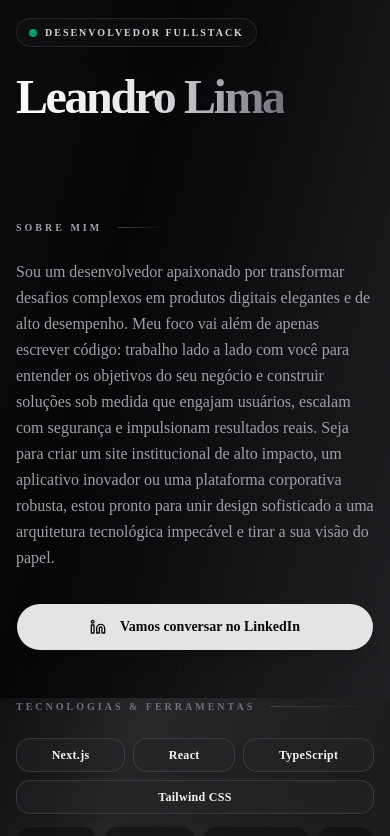
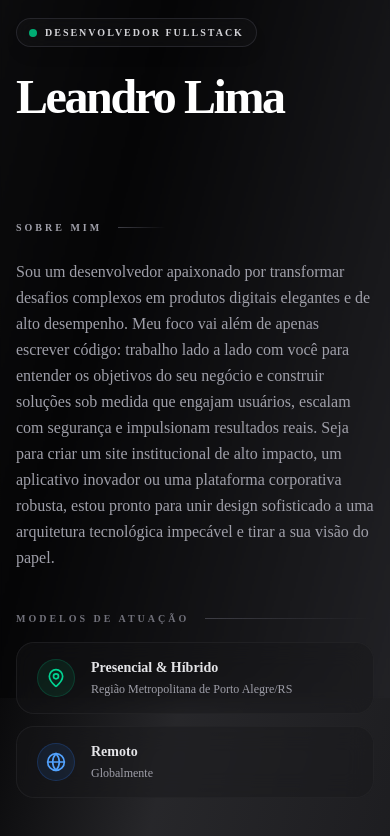
Before and after one commit to Leo-Elacosta/meu-portfolio, a Next.js app: page / in a window 390 px wide. Shown: the part 146-982 px from the top of the page. Built offline with nearby package versions, Linux system fonts and the light colour scheme; no server answers; the database is empty.

Commit message:
operation style added

```diff
--- a/src/app/page.tsx
+++ b/src/app/page.tsx
@@ -4,7 +4,8 @@
 import { supabase } from "@/lib/supabase";
 import Link from "next/link";
 import { useTransition, useSpring, useInView, animated } from "@react-spring/web";
-import { ArrowUpRight, Settings, Globe, Code2 } from "lucide-react";
+// NOVO: Adicionamos o MapPin aqui nas importações do lucide-react
+import { ArrowUpRight, Settings, Globe, Code2, MapPin } from "lucide-react";
 import { Button } from "@/components/ui/button";
 import { Skeleton } from "@/components/ui/skeleton";
 
@@ -25,6 +26,12 @@
     heroSubtitle: "Desenvolvedor Fullstack",
     aboutTitle: "Sobre mim",
     heroDescription: "Sou um desenvolvedor apaixonado por transformar desafios complexos em produtos digitais elegantes e de alto desempenho. Meu foco vai além de apenas escrever código: trabalho lado a lado com você para entender os objetivos do seu negócio e construir soluções sob medida que engajam usuários, escalam com segurança e impulsionam resultados reais. Seja para criar um site institucional de alto impacto, um aplicativo inovador ou uma plataforma corporativa robusta, estou pronto para unir design sofisticado a uma arquitetura tecnológica impecável e tirar a sua visão do papel.",
+    // NOVO: Traduções dos modelos de atuação
+    workTitle: "Modelos de Atuação",
+    workLocal: "Presencial & Híbrido",
+    workLocalDesc: "Região Metropolitana de Porto Alegre/RS",
+    workRemote: "Remoto",
+    workRemoteDesc: "Globalmente",
     linkedinBtn: "Vamos conversar no LinkedIn",
     projectsTitle: "Projetos em Destaque",
     githubBtn: "Código Fonte",
@@ -38,6 +45,12 @@
     heroSubtitle: "Fullstack Developer",
     aboutTitle: "About Me",
     heroDescription: "I am a developer passionate about transforming complex challenges into elegant, high-performance digital products. My focus goes beyond merely writing code: I work closely with you to understand your business goals and build custom solutions that engage users, scale securely, and drive tangible results. Whether you need a high-impact institutional website, an innovative mobile app, or a robust corporate platform, I am ready to combine sophisticated design with flawless technical architecture and bring your vision to life.",
+    // NOVO: Traduções dos modelos de atuação em inglês
+    workTitle: "Work Models",
+    workLocal: "On-site & Hybrid",
+    workLocalDesc: "Porto Alegre Metro Area, RS, Brazil",
+    workRemote: "Remote",
+    workRemoteDesc: "Worldwide",
     linkedinBtn: "Let's connect on LinkedIn",
     projectsTitle: "Featured Projects",
     githubBtn: "Source Code",
@@ -201,8 +214,9 @@
                     <span className="w-2 h-2 rounded-full bg-emerald-500 mr-2 animate-pulse"></span>
                     <span className="text-[10px] sm:text-xs uppercase tracking-[0.2em] text-zinc-300 font-bold">{t.heroSubtitle}</span>
                   </div>
-                  <h1 className="text-5xl sm:text-6xl md:text-7xl font-bold tracking-tighter text-white leading-[1.1] sm:leading-tight">
-                    <span className="bg-clip-text text-transparent bg-gradient-to-r from-white via-zinc-200 to-zinc-500">
+                  <h1 className="text-5xl sm:text-6xl md:text-7xl font-bold tracking-tighter leading-[1.1] sm:leading-tight">
+                    {/* NOVO: Aqui está a correção do celular! Branco sólido no mobile, gradiente em telas maiores (sm:) */}
+                    <span className="text-white sm:bg-clip-text sm:text-transparent sm:bg-gradient-to-r sm:from-white sm:via-zinc-200 sm:to-zinc-500">
                       {t.heroTitle}
                     </span>
                   </h1>
@@ -214,10 +228,42 @@
                     {t.aboutTitle}
                     <span className="h-[1px] w-12 bg-gradient-to-r from-zinc-700 to-transparent block sm:hidden"></span>
                   </h2>
-                  <p className="text-base sm:text-lg text-zinc-400 max-w-xl leading-relaxed font-light mb-8 md:mb-10">
+                  <p className="text-base sm:text-lg text-zinc-400 max-w-xl leading-relaxed font-light mb-10">
                     {t.heroDescription}
                   </p>
 
+                  {/* NOVO: SEÇÃO DE MODELOS DE ATUAÇÃO */}
+                  <div className="mb-10">
+                    <p className="text-[10px] sm:text-[11px] uppercase tracking-[0.3em] text-zinc-500 font-bold mb-4 flex items-center gap-4">
+                      {t.workTitle}
+                      <span className="h-[1px] flex-grow bg-gradient-to-r from-zinc-700 to-transparent"></span>
+                    </p>
+                    <div className="flex flex-col sm:flex-row gap-3">
+                      {/* Card Presencial / Híbrido */}
+                      <div className="flex items-center gap-4 px-5 py-4 rounded-2xl border border-zinc-800/60 bg-zinc-900/40 backdrop-blur-md flex-1">
+                        <div className="p-2 bg-emerald-500/10 rounded-full border border-emerald-500/20">
+                          <MapPin className="w-5 h-5 text-emerald-400" />
+                        </div>
+                        <div className="flex flex-col">
+                          <span className="text-sm font-bold text-zinc-200 leading-tight mb-1">{t.workLocal}</span>
+                          <span className="text-xs text-zinc-400">{t.workLocalDesc}</span>
+                        </div>
+                      </div>
+
+                      {/* Card Remoto */}
+                      <div className="flex items-center gap-4 px-5 py-4 rounded-2xl border border-zinc-800/60 bg-zinc-900/40 backdrop-blur-md flex-1">
+                        <div className="p-2 bg-blue-500/10 rounded-full border border-blue-500/20">
+                          <Globe className="w-5 h-5 text-blue-400" />
+                        </div>
+                        <div className="flex flex-col">
+                          <span className="text-sm font-bold text-zinc-200 leading-tight mb-1">{t.workRemote}</span>
+                          <span className="text-xs text-zinc-400">{t.workRemoteDesc}</span>
+                        </div>
+                      </div>
+                    </div>
+                  </div>
+
+                  {/* Botão LinkedIn */}
                   <div className="mb-12">
                     <Button asChild className="w-full sm:w-auto flex justify-center bg-zinc-200 text-zinc-950 hover:bg-zinc-900 hover:text-white border border-transparent hover:border-zinc-500 font-bold rounded-full px-6 md:px-8 h-12 transition-all duration-300 hover:scale-105 active:scale-95 group shadow-lg">
                       <Link href="https://www.linkedin.com/in/leandrolimaandrade/" target="_blank">
@@ -255,7 +301,6 @@
                   </h2>
 
                   {loading ? (
-                    // Skeleton Horizontal
                     <div className="flex flex-col gap-6 md:gap-8">
                       {[1, 2].map((i) => (
                         <div key={i} className="flex flex-col md:flex-row rounded-3xl bg-zinc-950/40 border border-zinc-700/50 backdrop-blur-md overflow-hidden">
@@ -271,31 +316,25 @@
                   ) : projects.length === 0 ? (
                     <p className="text-zinc-500 font-light italic">{t.empty}</p>
                   ) : (
-                    // Lista de Projetos Horizontal
                     <div className="flex flex-col gap-6 md:gap-8">
                       {projects.map((project) => (
                         <div
                           key={project.id}
                           className="relative flex flex-col md:flex-row group rounded-3xl bg-zinc-950/40 border border-zinc-700/50 backdrop-blur-md hover:bg-zinc-900/60 hover:border-zinc-500/50 transition-all duration-500 shadow-lg hover:shadow-2xl hover:shadow-black/50 cursor-pointer overflow-hidden"
                         >
-                          {/* Link que cobre o card inteiro silenciosamente */}
                           <Link href={`/projects/${project.id}`} className="absolute inset-0 z-10">
                             <span className="sr-only">Ver detalhes do projeto {project.title_pt}</span>
                           </Link>
 
-                          {/* LADO ESQUERDO: Imagem */}
-                          {/* Em telas medias (md), ocupa 30% da largura. */}
                           <div className="relative w-full md:w-[30%] aspect-video md:aspect-auto overflow-hidden bg-zinc-900 border-b md:border-b-0 md:border-r border-zinc-800/50">
                             <img
                               src={project.image_urls?.[0] || "/placeholder.jpg"}
                               alt={project.title_pt}
-                              // A imagem vai de 80% de opacidade para 100%, e a escala cresce levemente (scale-110)
                               className="object-cover w-full h-full opacity-80 transition-all duration-700 group-hover:opacity-100 group-hover:scale-110"
                             />
                             <div className="absolute inset-0 bg-zinc-950/20 group-hover:bg-transparent transition-colors duration-500"></div>
                           </div>
 
-                          {/* LADO DIREITO: Textos e Botões */}
                           <div className="flex-1 p-6 md:p-8 flex flex-col justify-center">
                             <h3 className="text-zinc-100 text-xl md:text-2xl font-bold mb-3 transition-colors group-hover:text-white">
                               {item === "pt" ? project.title_pt : project.title_en}
@@ -304,7 +343,6 @@
                               {item === "pt" ? project.description_pt : project.description_en}
                             </p>
 
-                            {/* Botões - Precisam de z-20 para ficar "acima" do link principal invisível */}
                             <div className="flex flex-wrap gap-4 sm:gap-6 mt-auto relative z-20">
                               <Link href={project.github_url} target="_blank" className="flex items-center text-[10px] sm:text-xs uppercase tracking-widest text-zinc-500 hover:text-white transition-colors font-bold group/link">
                                 <GithubIcon className="w-4 h-4 mr-1.5 sm:mr-2 group-hover/link:text-white transition-colors" />
```
